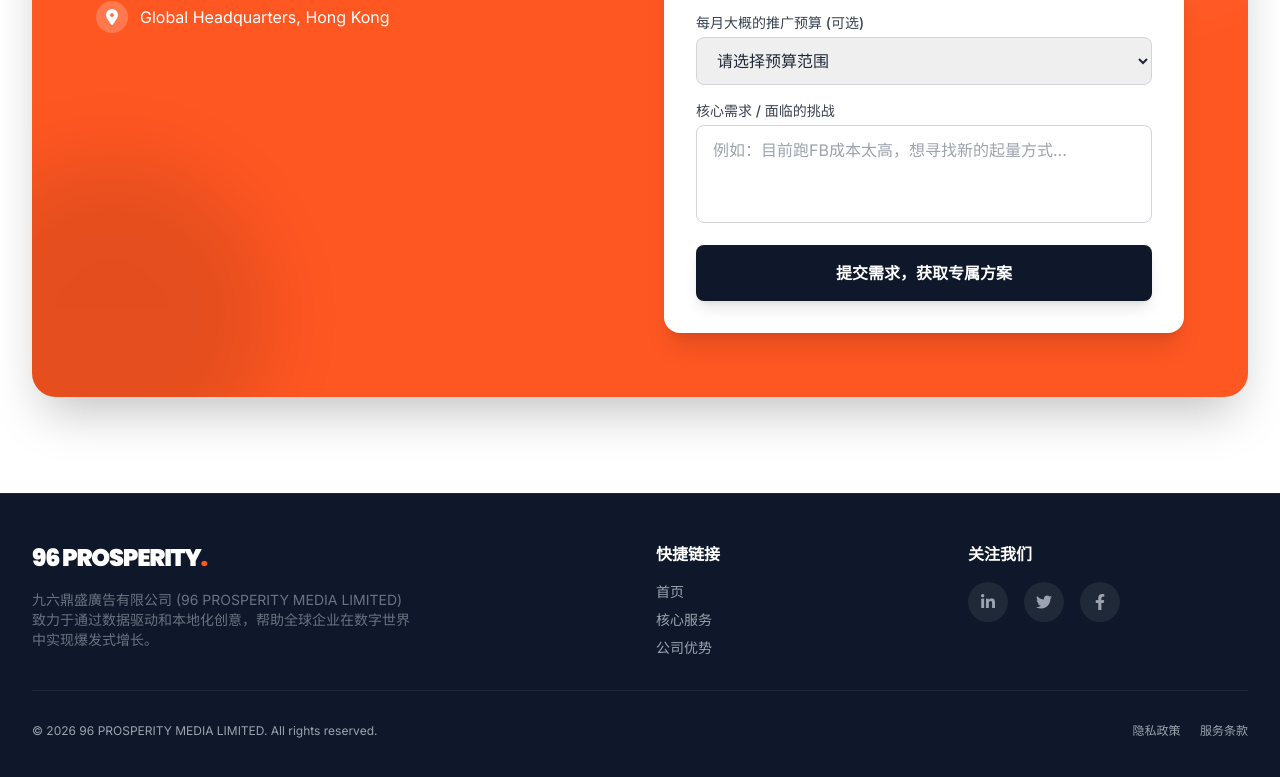
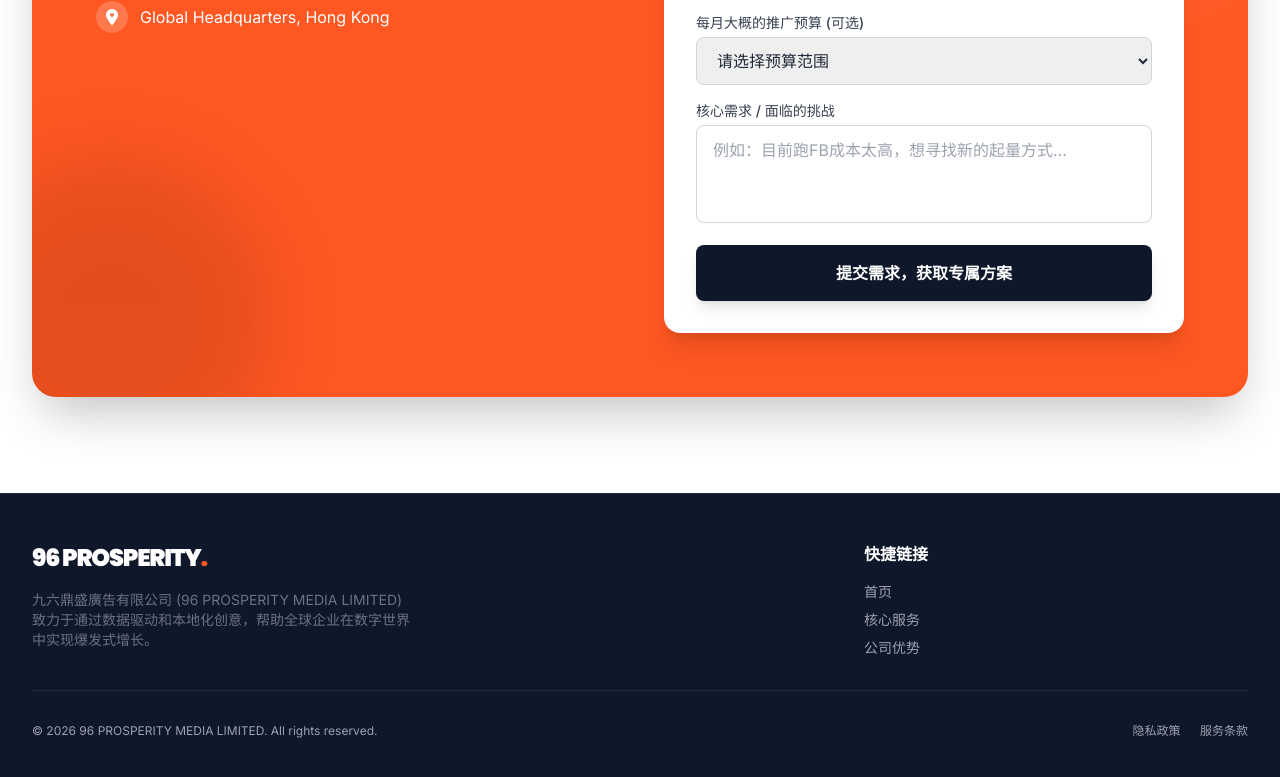
Before and after one commit to chenrenhan91-art/96PROSPERITY.TOP, a plain HTML site: page index.html in a window 1280 px wide. Shown: the part 4265-5042 px from the top of the page. Drawn offline with nearby package versions, Linux system fonts and the light colour scheme.

Commit message:
Add files via upload

```diff
--- a/index.html
+++ b/index.html
@@ -555,7 +555,7 @@
     <!-- Footer -->
     <footer class="bg-dark text-gray-400 py-12 border-t border-gray-800">
         <div class="max-w-7xl mx-auto px-4 sm:px-6 lg:px-8">
-            <div class="grid grid-cols-1 md:grid-cols-4 gap-8 mb-8">
+            <div class="grid grid-cols-1 md:grid-cols-3 gap-8 mb-8">
                 <div class="col-span-1 md:col-span-2">
                     <span class="font-heading font-black text-2xl tracking-tighter text-white mb-4 block">
                         96 PROSPERITY<span class="text-brand">.</span>
@@ -571,14 +571,6 @@
                         <li><a href="#services" class="hover:text-brand transition">核心服务</a></li>
                         <li><a href="#advantages" class="hover:text-brand transition">公司优势</a></li>
                     </ul>
-                </div>
-                <div>
-                    <h5 class="text-white font-bold mb-4">关注我们</h5>
-                    <div class="flex space-x-4">
-                        <a href="#" class="w-10 h-10 rounded-full bg-gray-800 flex items-center justify-center hover:bg-brand hover:text-white transition"><i class="fab fa-linkedin-in"></i></a>
-                        <a href="#" class="w-10 h-10 rounded-full bg-gray-800 flex items-center justify-center hover:bg-brand hover:text-white transition"><i class="fab fa-twitter"></i></a>
-                        <a href="#" class="w-10 h-10 rounded-full bg-gray-800 flex items-center justify-center hover:bg-brand hover:text-white transition"><i class="fab fa-facebook-f"></i></a>
-                    </div>
                 </div>
             </div>
             <div class="border-t border-gray-800 pt-8 flex flex-col md:flex-row justify-between items-center text-xs">
```
